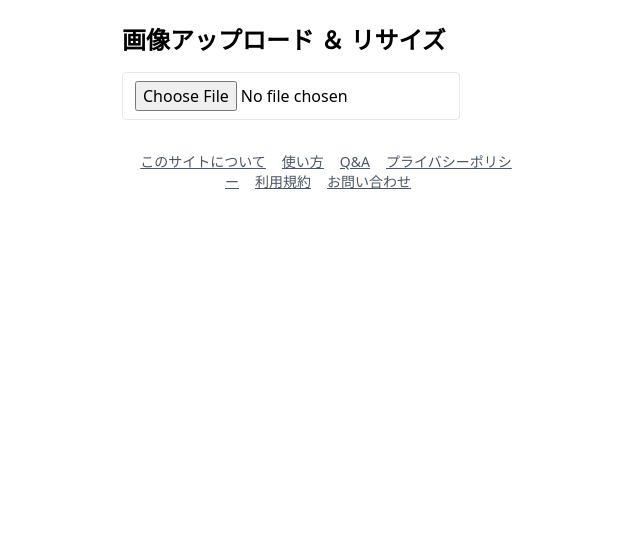
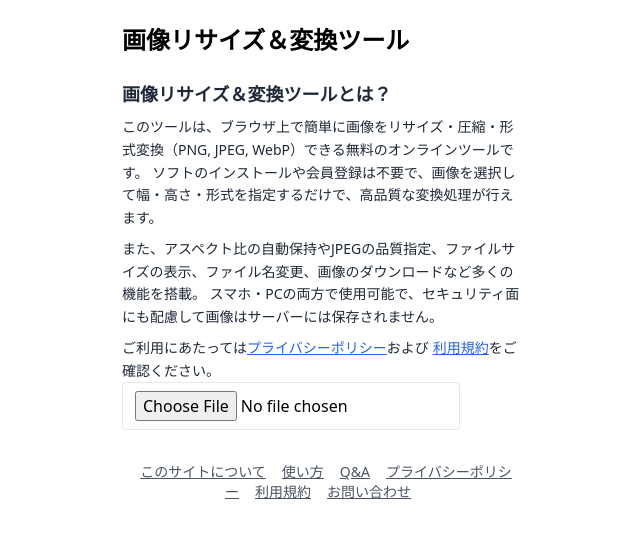
Before and after one commit to shinjimjim/image-resizer-js, a React (Create React App) app: page / in a window 1280 px wide. Shown: the top 538 px of the page, without its empty margins (318-958 px from the left). Built offline with nearby package versions, Linux system fonts and the light colour scheme.

Commit message:
サイトの強化

```diff
--- a/src/App.js
+++ b/src/App.js
@@ -113,7 +113,23 @@ function App() {
           crossorigin="anonymous"></script>
       </Helmet>
 
-      <h1 className="text-2xl font-bold mb-4">画像アップロード ＆ リサイズ</h1> {/*タイトル。文字サイズ（text-2xl）、太字（font-bold）、下マージン（mb-4）。*/}
+      <h1 className="text-2xl font-bold mb-4">画像リサイズ＆変換ツール</h1> {/*タイトル。文字サイズ（text-2xl）、太字（font-bold）、下マージン（mb-4）。*/}
+
+      <div className="mt-6 text-sm text-gray-800 leading-relaxed">
+        <h2 className="text-lg font-bold mb-2">画像リサイズ＆変換ツールとは？</h2>
+        <p className="mb-2">
+          このツールは、ブラウザ上で簡単に画像をリサイズ・圧縮・形式変換（PNG, JPEG, WebP）できる無料のオンラインツールです。
+          ソフトのインストールや会員登録は不要で、画像を選択して幅・高さ・形式を指定するだけで、高品質な変換処理が行えます。
+        </p>
+        <p className="mb-2">
+          また、アスペクト比の自動保持やJPEGの品質指定、ファイルサイズの表示、ファイル名変更、画像のダウンロードなど多くの機能を搭載。
+          スマホ・PCの両方で使用可能で、セキュリティ面にも配慮して画像はサーバーには保存されません。
+        </p>
+        <p>
+          ご利用にあたっては<a href="/privacy.html" className="underline text-blue-600">プライバシーポリシー</a>および
+          <a href="/terms.html" className="underline text-blue-600 ml-1">利用規約</a>をご確認ください。
+        </p>
+      </div>
 
       {/* ファイル選択 */}{/*accept="image/*" で画像だけ選べるようにしています。onChange={handleFileChange} で画像が選ばれたときに関数が呼ばれます。*/}
       <input
```
Also changed, not shown: public/about.html (+9 -0 lines), public/robots.txt, 1 other file (tests, documents, lock files or other folders).
